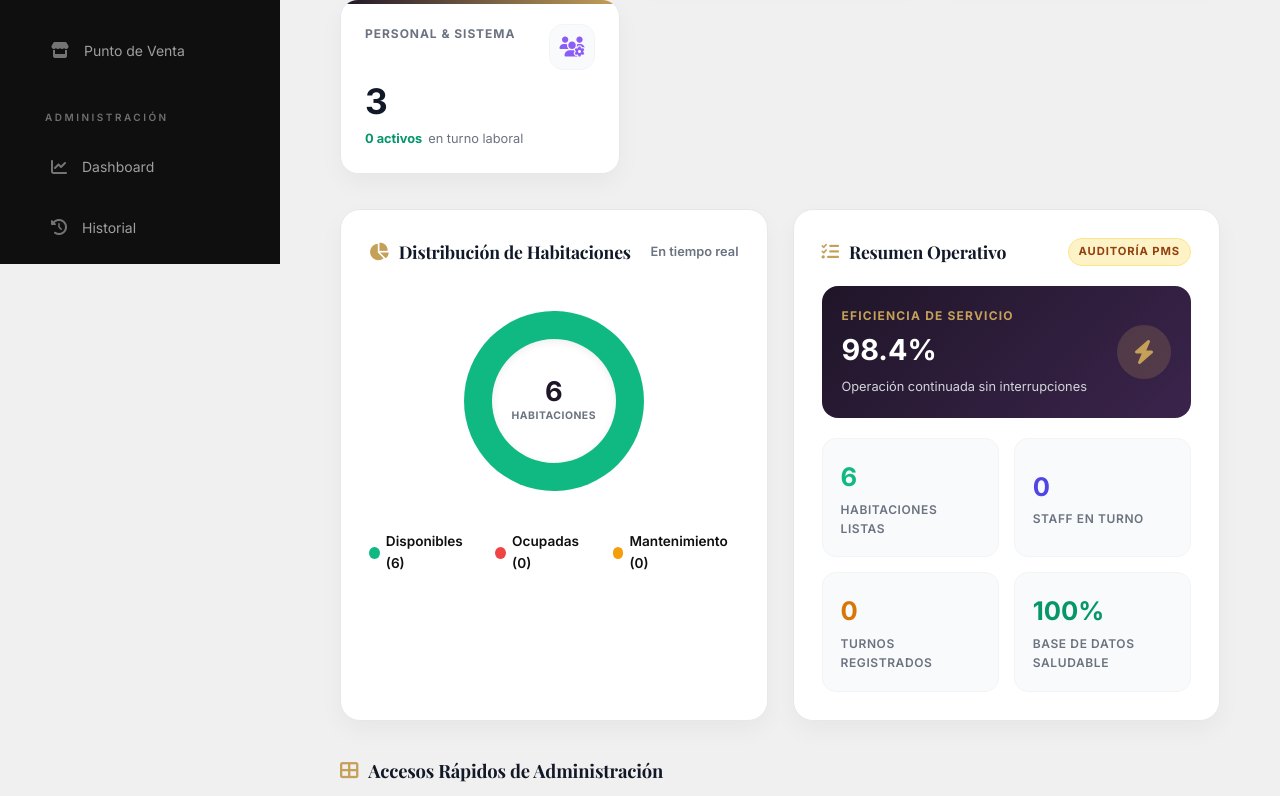
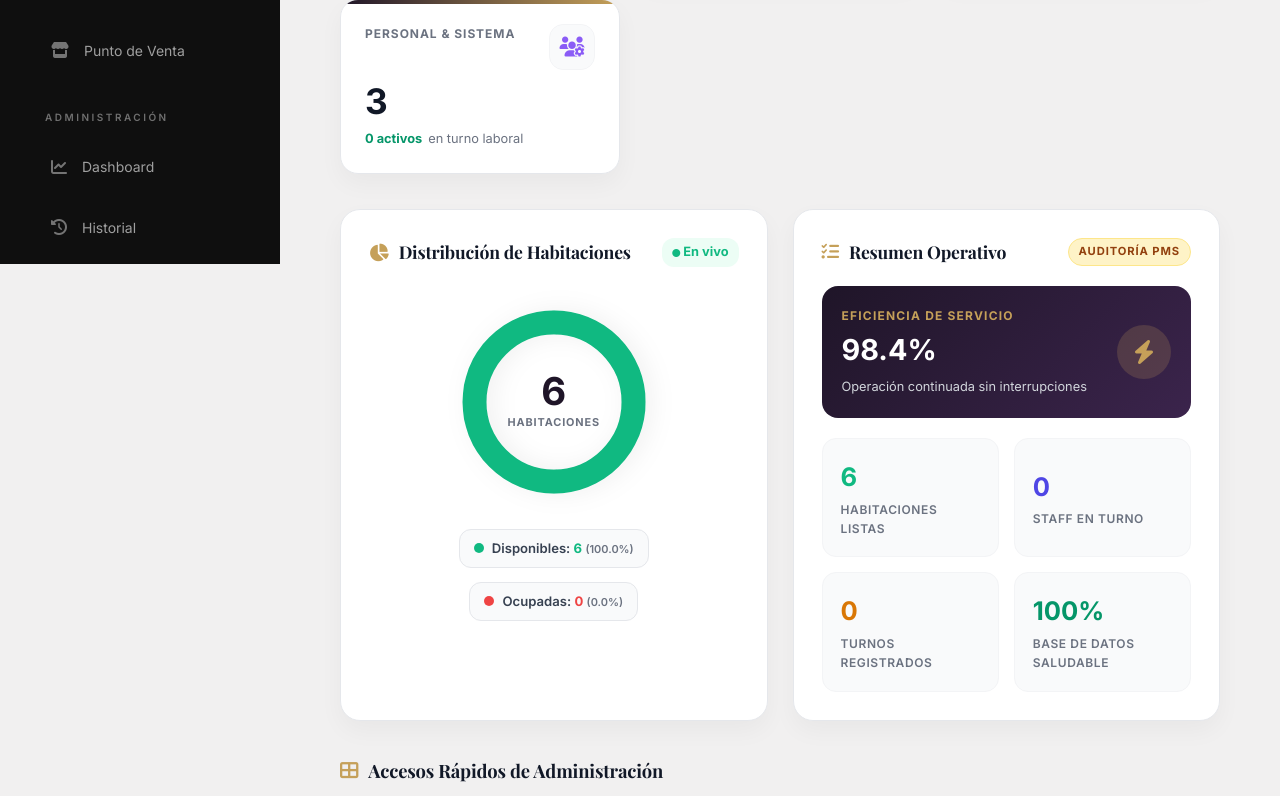
Before and after one commit to esneidermoo19/hotel_pms-main, a Flask app: template app/templates/admin/dashboard.html in a window 1280 px wide. Shown: the part 536-1332 px from the top of the page. Run offline with Flask 3, Linux system fonts and the light colour scheme; the template is opened without the code that fills it: values that come from a table or form of the project are taken from there, others are empty; a user stored in the database is signed in; data comes from the database, SQL or seed files in the repository; some libraries are stand-ins or nearby versions; some web fonts are replaced.

Commit message:
fix: replace Canvas/ChartJS with ultra-reliable SVG vector Donut chart component

```diff
--- a/app/templates/admin/dashboard.html
+++ b/app/templates/admin/dashboard.html
@@ -3,7 +3,6 @@
 {% block title %}Dashboard de Administración - La Orquídea PMS{% endblock %}
 
 {% block extra_css %}
-<script src="https://cdn.jsdelivr.net/npm/chart.js@4.4.1/dist/chart.umd.min.js"></script>
 <style>
 /* Dashboard Luxury Theme & Layout */
 .dash-header {
@@ -398,8 +397,9 @@
 {% set mantenimiento = habitaciones|selectattr('estado', 'equalto', 'Mantenimiento')|list|length %}
 {% set total_habs = habitaciones|length %}
 {% set ocupacion_pct = ((ocupadas / total_habs * 100)|int) if total_habs > 0 else 0 %}
-{% set disp_pct = ((disponibles / total_habs * 100)|int) if total_habs > 0 else 0 %}
-{% set ocup_pct = ((ocupadas / total_habs * 100)|int) if total_habs > 0 else 0 %}
+{% set dispon_pct = ((disponibles / total_habs * 100)|round(1)) if total_habs > 0 else 0 %}
+{% set ocup_pct = ((ocupadas / total_habs * 100)|round(1)) if total_habs > 0 else 0 %}
+{% set mant_pct = ((mantenimiento / total_habs * 100)|round(1)) if total_habs > 0 else 0 %}
 
 <!-- Key Metrics Row (KPIs) -->
 <div class="kpi-grid animated stagger-2">
@@ -472,32 +472,60 @@
     <div class="chart-card">
         <div class="chart-header">
             <h3 class="chart-title"><i class="fas fa-chart-pie" style="color: #C5A059;"></i> Distribución de Habitaciones</h3>
-            <span style="font-size: 0.8rem; color: #6B7280; font-weight: 600;">En tiempo real</span>
+            <span style="font-size: 0.8rem; color: #10B981; font-weight: 700; background: #ECFDF5; padding: 4px 10px; border-radius: 12px;"><i class="fas fa-circle" style="font-size: 8px;"></i> En vivo</span>
         </div>
 
-        <div class="chart-container" style="position: relative; height: 230px; width: 100%; display: flex; justify-content: center; align-items: center;">
-            <canvas id="roomStatusChart" style="position: relative; z-index: 2; max-height: 230px; width: 100%;"></canvas>
+        <div style="display: flex; flex-direction: column; align-items: center; justify-content: center; padding: 10px 0;">
+            <!-- Native SVG Vector Donut Chart -->
+            <div style="position: relative; width: 210px; height: 210px; display: flex; align-items: center; justify-content: center;">
+                <svg viewBox="0 0 42 42" style="width: 100%; height: 100%; transform: rotate(-90deg); filter: drop-shadow(0 6px 12px rgba(0,0,0,0.06));">
+                    <!-- Base Track Circle -->
+                    <circle cx="21" cy="21" r="15.91549430918954" fill="transparent" stroke="#F3F4F6" stroke-width="4"></circle>
 
-            <div id="chartFallback" style="position: absolute; width: 180px; height: 180px; border-radius: 50%; background: conic-gradient(#10B981 0% {{ disp_pct }}%, #EF4444 {{ disp_pct }}% {{ disp_pct + ocup_pct }}%, #F59E0B {{ disp_pct + ocup_pct }}% 100%); display: flex; align-items: center; justify-content: center; z-index: 1;">
-                <div style="width: 124px; height: 124px; background: #FFFFFF; border-radius: 50%; display: flex; flex-direction: column; align-items: center; justify-content: center; text-align: center; box-shadow: inset 0 2px 8px rgba(0,0,0,0.08);">
-                    <span style="font-size: 1.7rem; font-weight: 700; color: #1F1528; line-height: 1;">{{ total_habs }}</span>
-                    <span style="font-size: 0.65rem; font-weight: 700; color: #6B7280; text-transform: uppercase; letter-spacing: 0.05em; margin-top: 3px;">Habitaciones</span>
+                    <!-- Segment 1: Disponibles (Green) -->
+                    {% if dispon_pct > 0 %}
+                    <circle cx="21" cy="21" r="15.91549430918954" fill="transparent" stroke="#10B981" stroke-width="4.8"
+                            stroke-dasharray="{{ dispon_pct }} {{ 100 - dispon_pct }}" stroke-dashoffset="0" stroke-linecap="round"></circle>
+                    {% endif %}
+
+                    <!-- Segment 2: Ocupadas (Red) -->
+                    {% if ocup_pct > 0 %}
+                    <circle cx="21" cy="21" r="15.91549430918954" fill="transparent" stroke="#EF4444" stroke-width="4.8"
+                            stroke-dasharray="{{ ocup_pct }} {{ 100 - ocup_pct }}" stroke-dashoffset="-{{ dispon_pct }}" stroke-linecap="round"></circle>
+                    {% endif %}
+
+                    <!-- Segment 3: Mantenimiento (Gold) -->
+                    {% if mant_pct > 0 %}
+                    <circle cx="21" cy="21" r="15.91549430918954" fill="transparent" stroke="#F59E0B" stroke-width="4.8"
+                            stroke-dasharray="{{ mant_pct }} {{ 100 - mant_pct }}" stroke-dashoffset="-{{ dispon_pct + ocup_pct }}" stroke-linecap="round"></circle>
+                    {% endif %}
+                </svg>
+
+                <!-- Center Data Display -->
+                <div style="position: absolute; text-align: center; display: flex; flex-direction: column; align-items: center; justify-content: center;">
+                    <span style="font-size: 2.4rem; font-weight: 800; color: #1F1528; line-height: 1;">{{ total_habs }}</span>
+                    <span style="font-size: 0.68rem; font-weight: 700; color: #6B7280; text-transform: uppercase; letter-spacing: 0.08em; margin-top: 4px;">Habitaciones</span>
                 </div>
             </div>
-        </div>
 
-        <div style="display: flex; justify-content: center; gap: 20px; margin-top: 15px; font-size: 0.85rem; font-weight: 600;">
-            <div style="display: flex; align-items: center; gap: 6px;">
-                <span style="width: 12px; height: 12px; background: #10B981; border-radius: 50%; display: inline-block;"></span>
-                <span>Disponibles ({{ disponibles }})</span>
-            </div>
-            <div style="display: flex; align-items: center; gap: 6px;">
-                <span style="width: 12px; height: 12px; background: #EF4444; border-radius: 50%; display: inline-block;"></span>
-                <span>Ocupadas ({{ ocupadas }})</span>
-            </div>
-            <div style="display: flex; align-items: center; gap: 6px;">
-                <span style="width: 12px; height: 12px; background: #F59E0B; border-radius: 50%; display: inline-block;"></span>
-                <span>Mantenimiento ({{ mantenimiento }})</span>
+            <!-- Legend Badges with Exact Percentages -->
+            <div style="display: flex; justify-content: center; gap: 14px; margin-top: 22px; width: 100%; flex-wrap: wrap;">
+                <div style="background: #F9FAFB; border: 1px solid #E5E7EB; padding: 8px 14px; border-radius: 12px; display: flex; align-items: center; gap: 8px; font-size: 0.82rem;">
+                    <span style="width: 10px; height: 10px; background: #10B981; border-radius: 50%;"></span>
+                    <span style="font-weight: 600; color: #374151;">Disponibles: <strong style="color: #10B981;">{{ disponibles }}</strong> <small style="color: #6B7280;">({{ dispon_pct }}%)</small></span>
+                </div>
+
+                <div style="background: #F9FAFB; border: 1px solid #E5E7EB; padding: 8px 14px; border-radius: 12px; display: flex; align-items: center; gap: 8px; font-size: 0.82rem;">
+                    <span style="width: 10px; height: 10px; background: #EF4444; border-radius: 50%;"></span>
+                    <span style="font-weight: 600; color: #374151;">Ocupadas: <strong style="color: #EF4444;">{{ ocupadas }}</strong> <small style="color: #6B7280;">({{ ocup_pct }}%)</small></span>
+                </div>
+
+                {% if mantenimiento > 0 %}
+                <div style="background: #F9FAFB; border: 1px solid #E5E7EB; padding: 8px 14px; border-radius: 12px; display: flex; align-items: center; gap: 8px; font-size: 0.82rem;">
+                    <span style="width: 10px; height: 10px; background: #F59E0B; border-radius: 50%;"></span>
+                    <span style="font-weight: 600; color: #374151;">Mantenimiento: <strong style="color: #F59E0B;">{{ mantenimiento }}</strong> <small style="color: #6B7280;">({{ mant_pct }}%)</small></span>
+                </div>
+                {% endif %}
             </div>
         </div>
     </div>
@@ -658,58 +686,4 @@
 {% endblock %}
 
 {% block scripts %}
-<script src="https://cdn.jsdelivr.net/npm/chart.js@4.4.1/dist/chart.umd.min.js"></script>
-<script>
-(function() {
-    function initRoomChart() {
-        const canvas = document.getElementById('roomStatusChart');
-        if (!canvas) return;
-
-        const fallback = document.getElementById('chartFallback');
-
-        if (typeof Chart === 'undefined') {
-            console.log('Chart.js fallback active');
-            return;
-        }
-
-        try {
-            new Chart(canvas.getContext('2d'), {
-                type: 'doughnut',
-                data: {
-                    labels: ['Disponibles', 'Ocupadas', 'Mantenimiento'],
-                    datasets: [{
-                        data: [{{ disponibles }}, {{ ocupadas }}, {{ mantenimiento }}],
-                        backgroundColor: ['#10B981', '#EF4444', '#F59E0B'],
-                        borderWidth: 0,
-                        hoverOffset: 8
-                    }]
-                },
-                options: {
-                    responsive: true,
-                    maintainAspectRatio: false,
-                    plugins: {
-                        legend: { display: false },
-                        tooltip: {
-                            backgroundColor: '#1F1528',
-                            padding: 12,
-                            titleFont: { family: 'Outfit', size: 14 },
-                            bodyFont: { family: 'Outfit', size: 13 }
-                        }
-                    },
-                    cutout: '72%'
-                }
-            });
-            if (fallback) fallback.style.display = 'none';
-        } catch(e) {
-            console.error('Error initializing chart:', e);
-        }
-    }
-
-    if (document.readyState === 'complete' || document.readyState === 'interactive') {
-        setTimeout(initRoomChart, 20);
-    } else {
-        document.addEventListener('DOMContentLoaded', initRoomChart);
-    }
-})();
-</script>
 {% endblock %}
```
